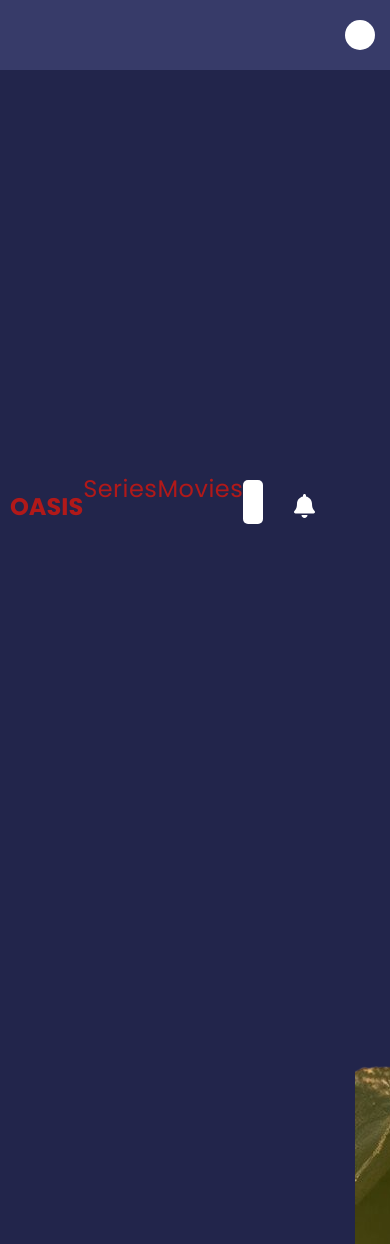
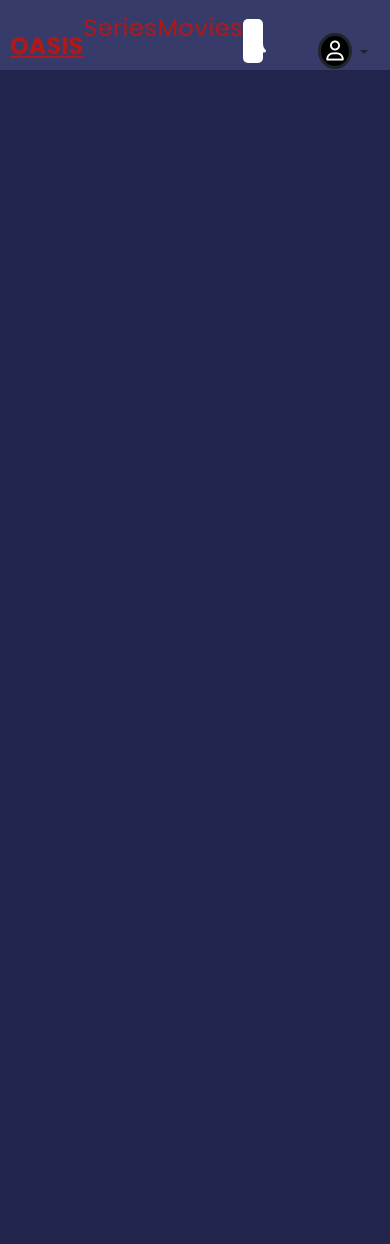
Before and after one commit to samicsb123/Licenta, a Flask app: page /home in a window 390 px wide; the page is wider, and only the part inside the window is pictured. Shown: the top 1244 px of that part. After the commit the page ends 70 px from the top of that part, so only its background shows below. Run offline with Flask 3, Linux system fonts and the light colour scheme; a user stored in the database is signed in; some libraries are stand-ins or nearby versions.

Commit message:
new profile dropdown

```diff
--- a/PROIECT/static/navbar.css
+++ b/PROIECT/static/navbar.css
@@ -130,3 +130,62 @@
     width: 100%;
 
 }
+
+/* Drop Down Menu NEW*/
+
+/* User profile or dropdown styles and hover styles starts */
+.fa-regular{
+    color: white;
+    font-size: 20px;
+    padding: 5px;
+    background-color: black;
+  }
+
+  .dropdown-menu.dropdown-menu-center {
+    left: 40% !important;
+    right: auto !important;
+    transform: translateX(-70%) !important;
+  }
+
+  .dropdown .btn:hover {
+    transform: scale(1.1);
+    }
+
+  .dropdown-item{
+    font-family: 'Arbutus Slab';
+    font-size: 14px;
+    transition: all 0.3s ease;
+  }
+
+  .dropdown-item:hover {
+    transform: scale(1.1);
+  }
+
+  .dropdown-divider {
+    border: none;
+    height: 2px;
+    background-color: #000;
+    margin: 0.5rem 0;
+    opacity: 0.5;
+  }
+/* User profile or dropdown styles and hover styles starts */
+
+
+
+/* Media query styles for 576 px size user window starts */
+  @media (max-width: 576px) {
+    .nav-item{
+        padding-left: 10%;
+    }
+
+    .dropdown{
+        padding-left: 8%;
+    }
+
+    .dropdown-menu.dropdown-menu-center {
+      left: 30% !important;
+      right: 0 !important;
+      transform: translateX(0) !important;
+    }
+  }
+/* Media query styles for 576 px size user window ends */
--- a/PROIECT/templates/home.html
+++ b/PROIECT/templates/home.html
@@ -5,7 +5,9 @@
     <meta name="viewport" content="width=device-width, initial-scale=1.0">
     <title>OASIS - Home</title>
     <link rel="stylesheet" href="https://maxcdn.bootstrapcdn.com/bootstrap/4.5.2/css/bootstrap.min.css">
-
+    <link href="https://cdn.jsdelivr.net/npm/bootstrap@5.3.0/dist/css/bootstrap.min.css" rel="stylesheet">
+    <script src="https://cdn.jsdelivr.net/npm/bootstrap@5.3.0/dist/js/bootstrap.bundle.min.js"></script>
+    <script src="https://kit.fontawesome.com/4d548a4e76.js" crossorigin="anonymous"></script>
     <link rel="stylesheet" href="static/navbar.css">
     <link rel="stylesheet" href="static/styles.css">
     <link rel="stylesheet" href="static/home.css">
@@ -31,7 +33,7 @@
             <a class="notification-icon">
                 <i class="fa fa-bell"></i>
             </a>
-            <div class="dropdown">
+            <!-- <div class="dropdown">
                 <button class="profile-icon dropdown-toggle" type="button" id="dropdownMenuButton" data-toggle="dropdown" aria-haspopup="true" aria-expanded="false">
                     <img src="img/Paul.png" alt="Profile Dropdown" class="dropdown-img">
                 </button>
@@ -40,6 +42,19 @@
                     <a class="dropdown-item" href="#">Favorite</a>
                     <a class="dropdown-item" href="{{ url_for('logout') }}">Log out</a>
                 </div>
+            </div> -->
+            <div class="dropdown nav-item">
+                <button type="button" class="btn dropdown-toggle border-0" data-bs-toggle="dropdown">
+                    <i class="fa-regular fa-user border border-3 border-dark rounded-circle"></i>
+                </button>
+                <ul class="dropdown-menu dropdown-menu-center">
+                  <li><a class="dropdown-item" href="#">Register</a></li>
+                  <li><a class="dropdown-item" href="#">About</a></li>
+                  <li><a class="dropdown-item" href="#">Contact</a></li>
+                  <li><hr class="dropdown-divider"></li>
+                  <li><a class="dropdown-item" href="#">Sign in</a></li>
+                </ul>
+              </div>
             </div>
         </div>
 
```
